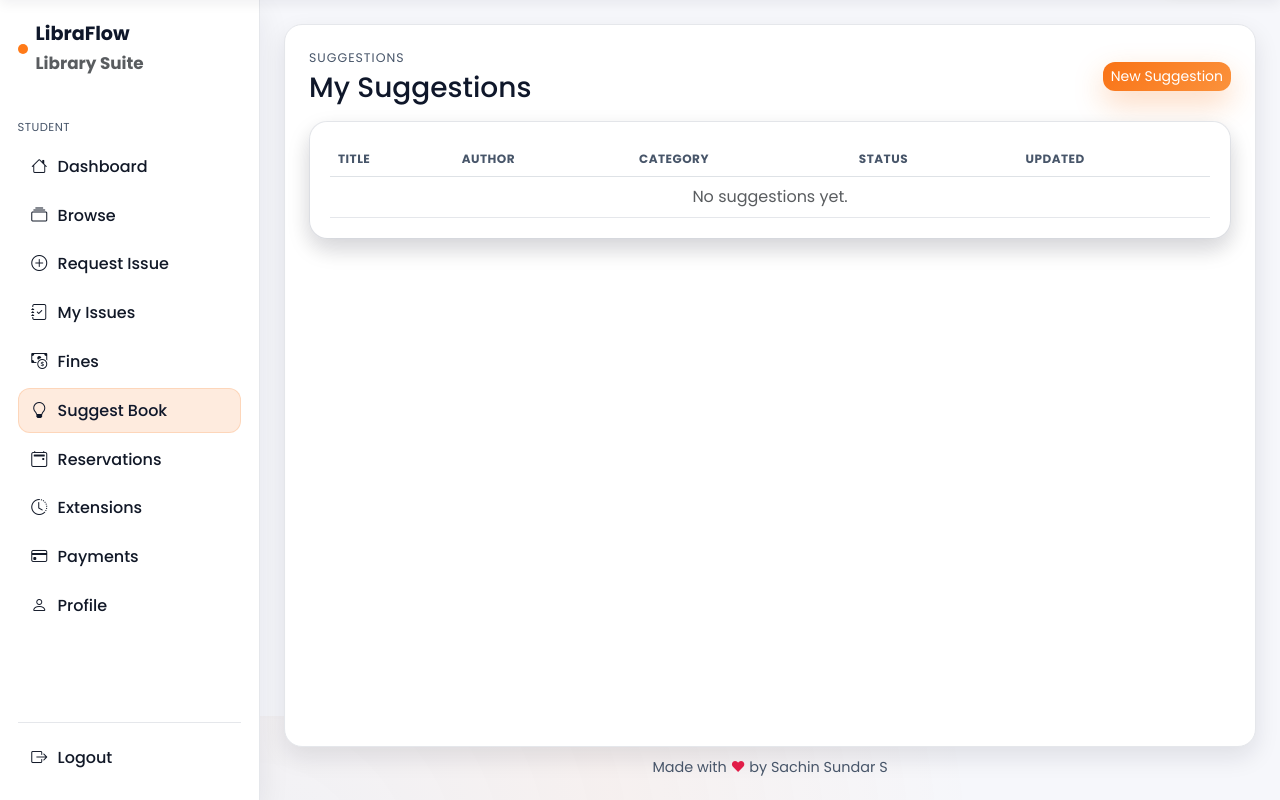
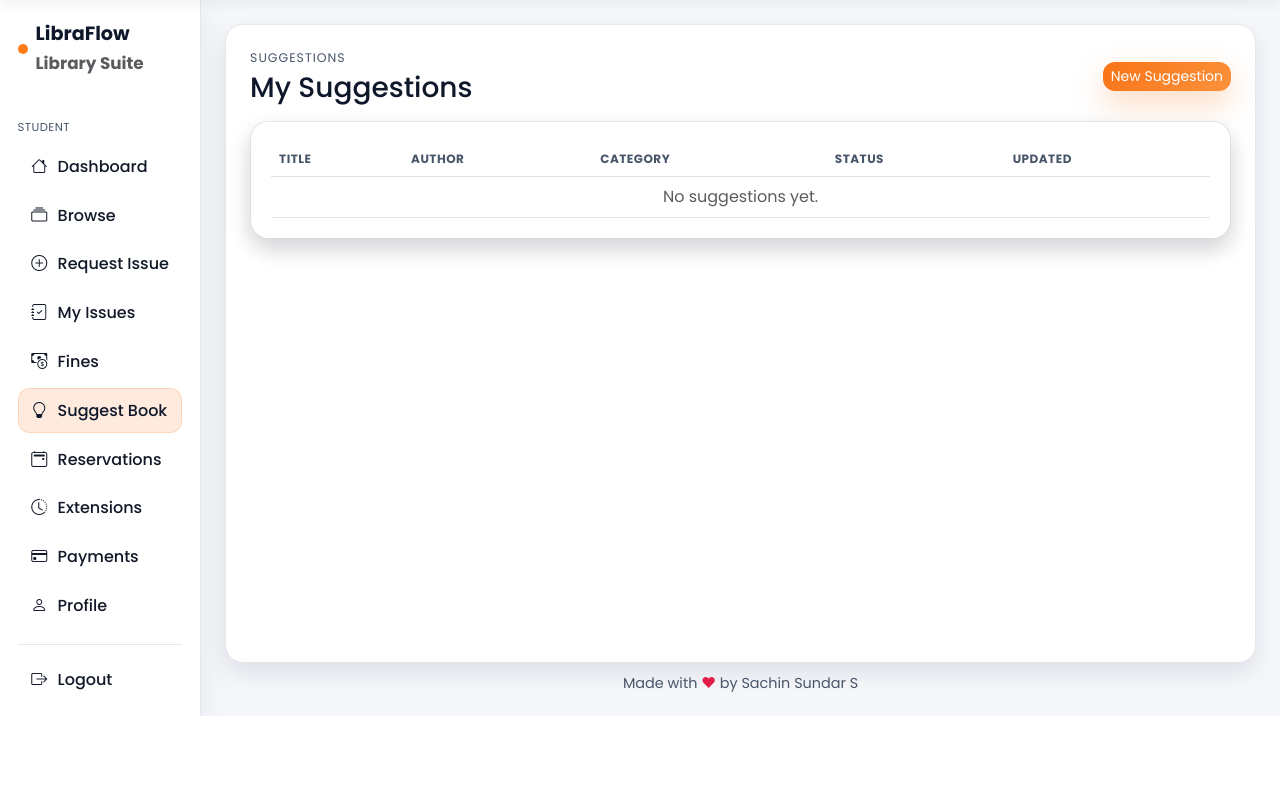
Before and after one commit to Sachin200505/library_management_system, a Django app: page /suggestions/my/ in a window 1280 px wide. Shown: the part 84-884 px from the top of the page. After the commit the page ends 800 px from the top, so only its background shows below. Run offline with Django 4.2, Linux system fonts and the light colour scheme; the visitor is signed in with stand-in values (Sample User, id 1); data that the repository does not hold is empty; parts of the project's set-up code (start-up, migrations or seed data) failed here and were passed over.

Commit message:
Fix context processor syntax and refresh layout assets

```diff
--- a/notifications/context_processors.py
+++ b/notifications/context_processors.py
@@ -2,13 +2,14 @@ from .models import Notification
 
 
 def unread_count(request):
-    """Return unread notification counts for navbar and templates."""
+    """Expose unread notification counts for templates and navbar badges."""
     if request.user.is_authenticated:
         count = Notification.objects.filter(user=request.user, read_at__isnull=True).count()
         return {
             'navbar_unread_notifications': count,
             'unread_notifications_count': count,
         }
+
     return {
         'navbar_unread_notifications': 0,
         'unread_notifications_count': 0,
--- a/static/css/components.css
+++ b/static/css/components.css
@@ -14,20 +14,19 @@ body {
 }
 
 .app-shell {
-  display: grid;
-  grid-template-columns: 260px 1fr;
+  display: flex;
+  align-items: stretch;
   flex: 1 1 auto;
   min-height: 0;
   background: var(--page-bg);
 }
 
-.app-shell.no-sidebar { grid-template-columns: 1fr; }
+.app-shell.no-sidebar { flex-direction: column; }
 
 .sidebar {
   position: sticky;
   top: 0;
-  align-self: start;
-  height: 100vh;
+  align-self: stretch;
   background: #ffffff;
   padding: 1.25rem 1.1rem;
   color: var(--text-dark);
@@ -35,6 +34,7 @@ body {
   box-shadow: 0 12px 30px rgba(15, 23, 42, 0.08);
   display: flex;
   flex-direction: column;
+  min-height: 0;
 }
 
 .sidebar .brand {
@@ -422,7 +422,7 @@ body {
 .text-rose { color: #e11d48; }
 
 @media (max-width: 1080px) {
-  .app-shell { grid-template-columns: 1fr; }
+  .app-shell { flex-direction: column; }
   .sidebar { position: fixed; inset: 0 auto 0 0; width: 260px; height: 100vh; border-radius: 0; margin: 0; z-index: 1200; transform: translateX(-100%); transition: transform 0.25s ease, box-shadow 0.25s ease; }
   body.sidebar-open .sidebar { transform: translateX(0); box-shadow: 0 20px 40px rgba(0, 0, 0, 0.28); }
   .sidebar-backdrop { position: fixed; inset: 0; background: rgba(15, 23, 42, 0.55); z-index: 1100; opacity: 0; pointer-events: none; display: block; transition: opacity 0.2s ease; }
--- a/templates/base.html
+++ b/templates/base.html
@@ -8,10 +8,10 @@
     <link rel="icon" type="image/svg+xml" href="{% static 'images/favicon.svg' %}">
     <link href="https://cdn.jsdelivr.net/npm/bootstrap@5.3.2/dist/css/bootstrap.min.css" rel="stylesheet">
     <link rel="stylesheet" href="https://cdn.jsdelivr.net/npm/bootstrap-icons@1.11.1/font/bootstrap-icons.css">
-    <link rel="stylesheet" href="{% static 'css/theme.css' %}?v=20260216g">
-    <link rel="stylesheet" href="{% static 'css/components.css' %}?v=20260216g">
-    <link rel="stylesheet" href="{% static 'css/animations.css' %}?v=20260216g">
-    <link rel="stylesheet" href="{% static 'css/style.css' %}?v=20260216g">
+    <link rel="stylesheet" href="{% static 'css/theme.css' %}?v=20260216i">
+    <link rel="stylesheet" href="{% static 'css/components.css' %}?v=20260216i">
+    <link rel="stylesheet" href="{% static 'css/animations.css' %}?v=20260216i">
+    <link rel="stylesheet" href="{% static 'css/style.css' %}?v=20260216i">
 </head>
 <body class="{% block body_class %}{% endblock %}">
     {% block navbar %}
```
